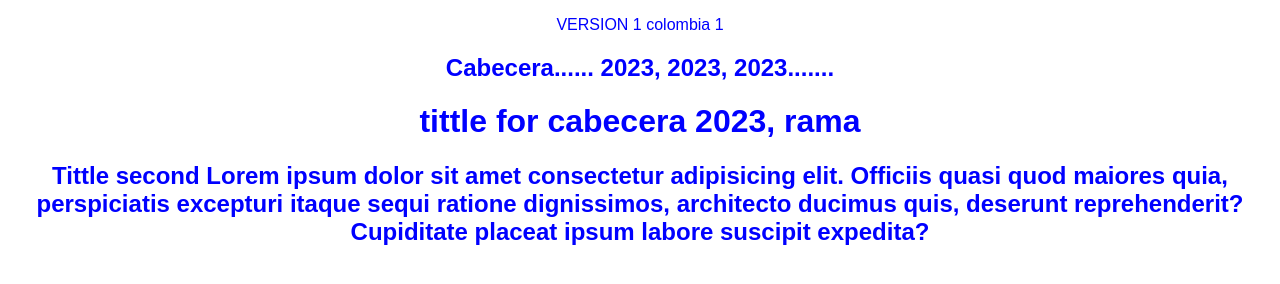
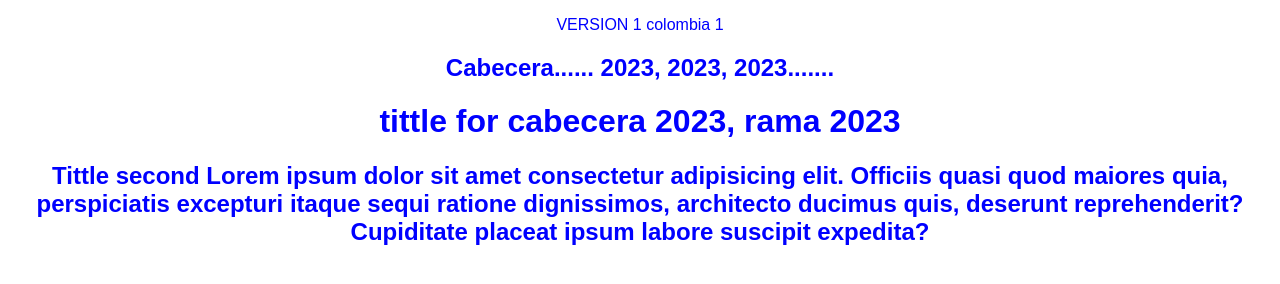
Before and after one commit to jose-jhr/anotaciones-github, a plain HTML site: page index.html in a window 1280 px wide. Drawn offline with Linux system fonts and the light colour scheme.

Commit message:
ultima actualizacion

```diff
--- a/index.html
+++ b/index.html
@@ -14,7 +14,7 @@
 
     <!--Text head-->
     <div>
-        <h1>tittle for cabecera 2023, rama</h1>
+        <h1>tittle for cabecera 2023, rama 2023</h1>
     </div>
 
     <div>
```
